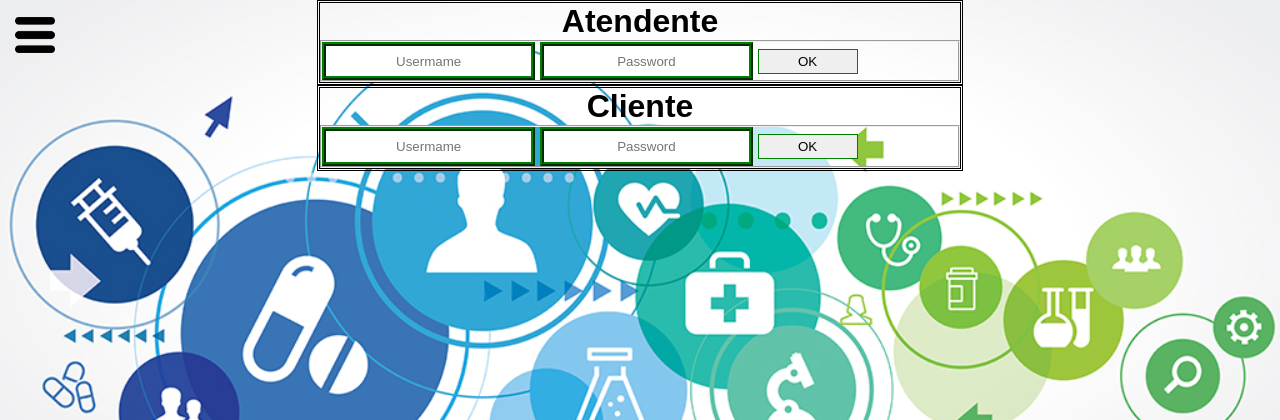
After one commit to josejhonata/projeto-de-pep, a PHP site: page /caminho_login.html in a window 1280 px wide. The commit adds this page. Shown: the top 420 px of the page. Run offline with PHP 8.4, Linux system fonts and the light colour scheme.

Commit message:
inserindo paginas login, home e developers

```diff
--- /dev/null
+++ b/caminho_login.html
@@ -0,0 +1,71 @@
+<!DOCTYPE html>
+<html>
+<head>
+	<title></title>
+	<link rel="stylesheet" href="estilo.css">
+</head>
+<style type="text/css">
+	body{
+		font-family: arial;
+		background: url("imagem/saude.jpg");
+		background-size: 100%;
+	}
+	img{
+		width: 40px;
+	}
+	input{
+    	text-align: center;
+    	padding: .2em;
+    	width: 200px;
+    	height: 25px;
+    	border-style: ridge;
+    	border-color: green;
+      	border-width: 4px;
+	}
+	.buttom{
+		border-style: solid;
+      	border-width: 1px;
+		width: 100px;
+		height: 25px;
+		cursor: pointer;
+	}
+	form{
+    	width: 50%;
+    	margin: auto;
+    	border-style: double;
+	}
+	h1{
+		text-align: center;
+	}
+</style>
+<body>
+	<input type = "checkbox" id = "check">
+	<label for ="check">
+		<img src="imagem/indice.png">
+	</label>
+	<nav>
+		<ul>
+			<li><a href="caminho_login.html">LOGIN</a></li>
+			<li><a href="">DESENVOLVEDORES</a></li>
+			<li><a href="">AJUDA</a></li>
+			<li><a href="home.html">HOME</a></li>
+		</ul>
+	</nav>
+<form>
+	<h1>Atendente</h1>
+	<fieldset>
+		<input type="text" name="login" placeholder="Usermame">
+		<input type="password" name="password" placeholder="Password">
+		<input type="submit" class = "buttom" value="OK">
+	</fieldset>
+</form>
+<form>
+	<h1>Cliente</h1>
+	<fieldset>
+		<input type="text" name="login" placeholder="Usermame">
+		<input type="password" name="password" placeholder="Password">
+		<input type="submit" class = "buttom" value="OK">
+	</fieldset>
+</form>
+</body>
+</html>
--- a/estilo.css
+++ b/estilo.css
@@ -1,49 +1,49 @@
 *{
-   margin: 0;
-   padding: 0;
-   font-family: "montserrat",sans-serif;
+	padding: 0px;
+	margin: 0px;
+}
+a{
+	text-decoration: none;
+	color:black;
 }
 body{
-	background-color:#34495e;
-	background-size: 650px;
-	color: #fff;
-	height: 1px;
-   padding-top: 10px;
+	font-family: arial;
+	background: url("imagem/saude.jpg");
+	background-size: 100%;
 }
+img{
+	width: 40px;
 }
-h1{
-	color: #fff;
-	height: 100px;
-	padding: 0.20px;
+input[type = "checkbox"]{
+	display: none;
 }
-h2{
-	padding-top: 100px;
+nav{
+	background-color:rgba(60, 179, 113, 1);
+	width: 350px;
+	height: 100%;
+	left: -350px;
+	position: absolute;
+	transition: all .5s;
 }
-p{
-	padding-left: 100px;
-    padding-right: 100px;
-    padding-top: 10px;
-    padding-bottom: 10px;
+input[type = "checkbox"]:checked ~ nav{
+	transform: translateX(350px);
 }
 ul{
-	object-position: center;
-	text-align: center;
-	padding-top: 100px;
+	top: 70px;
+	position: absolute;
+	width: 100%;
 }
-ul a{
-	text-transform: uppercase;
-	text-decoration: none;
-	color: #fff;
-	padding:15px 20px;
-	margin: 10px 30px;
-	display: inline-block;
-	border: 1px solid #fff;
-	transition: 0.4s;
+a{
+	display: block;
+	padding: 20px 5px;
+	color: white;
 }
-ul a:hover{
-background-color: #fff;
-color: #777;
+a:hover{
+	background-color: rgb(176, 224, 230);
+	color: black;
 }
-.btm-1{
-	transition: background-color .5s;
+label{
+	padding: 15px;
+	position: absolute;
+	z-index: 1;
 }
```
Also changed, not shown: developers.html (added, +119 -0 lines), home.html (added, +23 -0 lines), allison.jpg (added), arthur.jpg (added), candida.jpg (added), herberth.jpg (added), indice.png (added), paulo.jpg (added), saude.jpg (added), trevisan.jpg (added).
